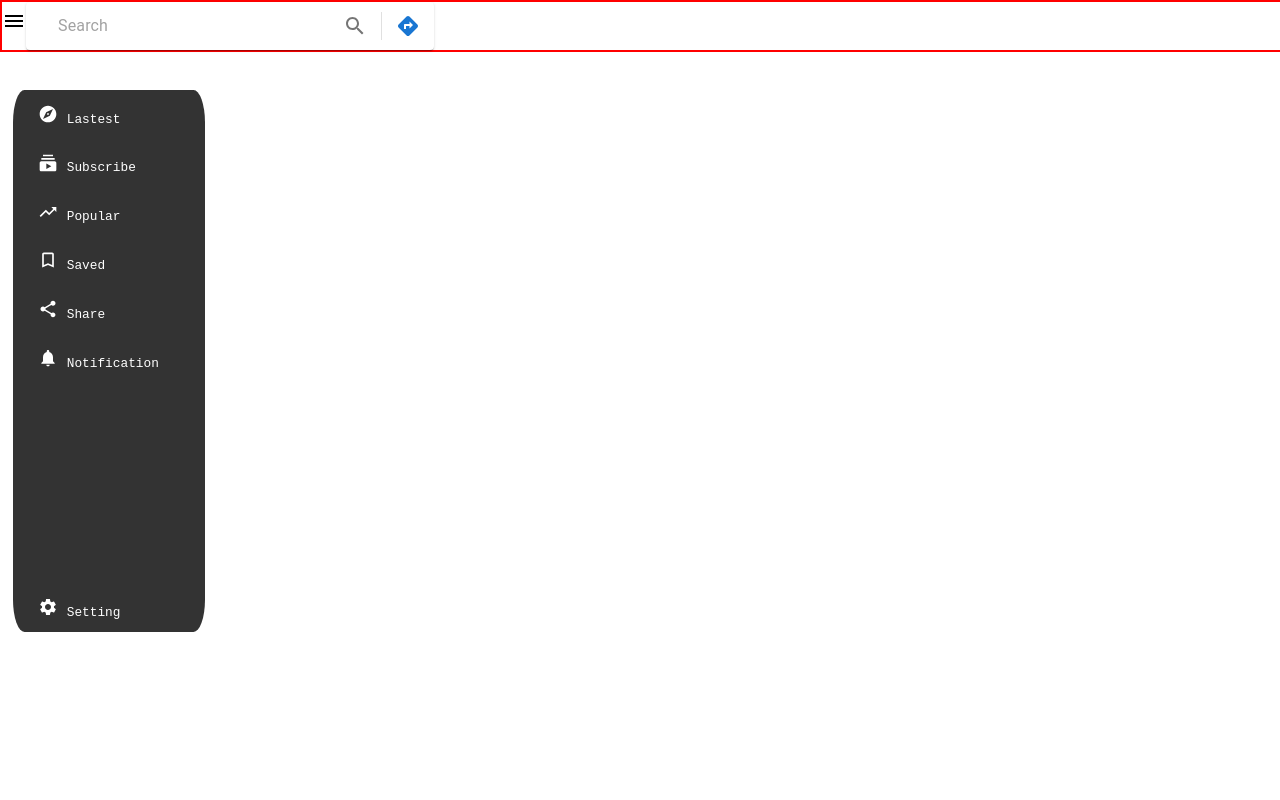
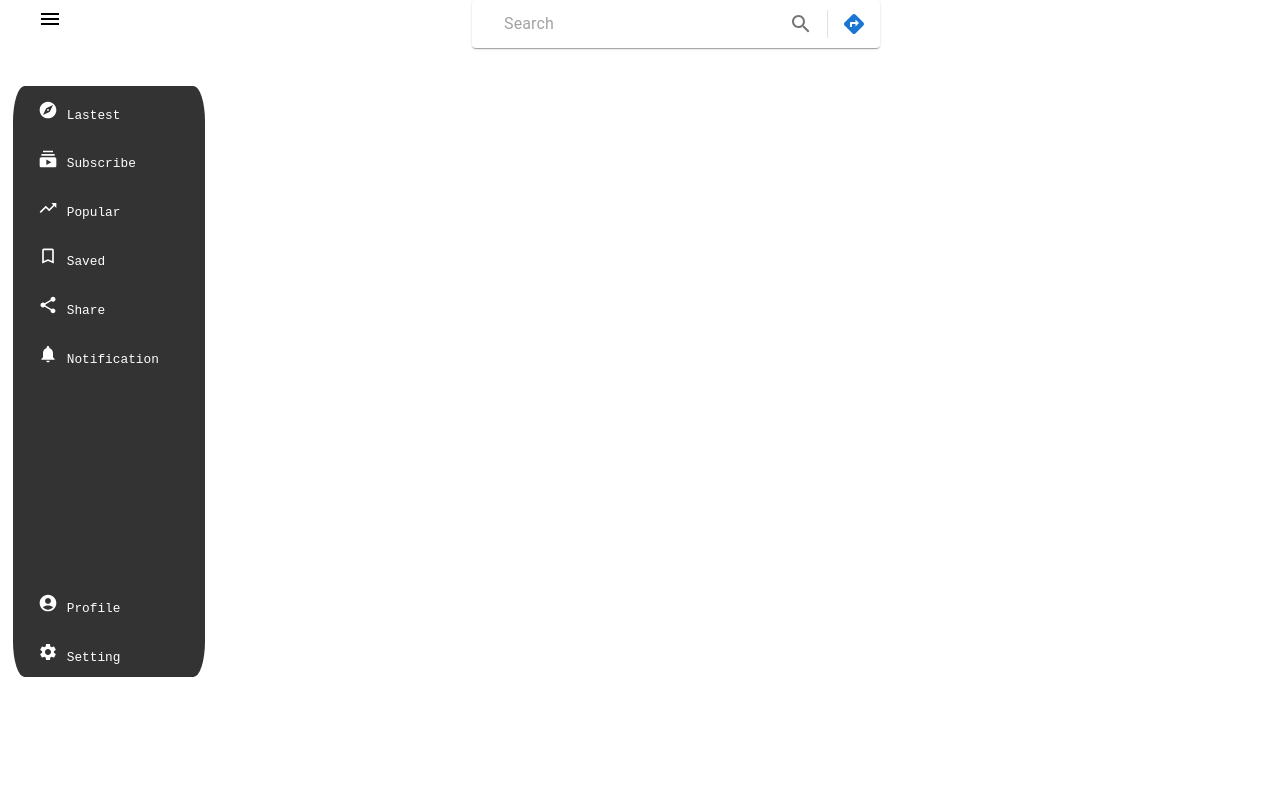
Before and after one commit to Raushankumar-prog/Zealblog, a React (Create React App) app in the folder fronted/: page / in a window 1280 px wide. Shown: the top 800 px of the page. Built offline with nearby package versions, Linux system fonts and the light colour scheme.

Commit message:
making of header section

```diff
--- a/fronted/src/Components/header/header.css
+++ b/fronted/src/Components/header/header.css
@@ -2,12 +2,17 @@
     display: flex;
     width:100%;
     height:auto;
-    border:2px solid red;
+
+
 }
 
-appicon1{
-     margin-top:14%;
-}
+
 .re{
     margin-top:30%;
 }
+.left{
+    padding-left: 3%;
+}
+.center{
+    padding-left:32%;
+}
--- a/fronted/src/Components/left/left.js
+++ b/fronted/src/Components/left/left.js
@@ -6,6 +6,7 @@ import TrendingUpIcon from '@mui/icons-material/TrendingUp';
 import ShareIcon from '@mui/icons-material/Share';
 import NotificationsIcon from '@mui/icons-material/Notifications';
 import ExploreIcon from '@mui/icons-material/Explore';
+import AccountCircleIcon from '@mui/icons-material/AccountCircle';
 const Left = () => {
     return (<div>
          <div className="fr">
@@ -34,8 +35,13 @@ const Left = () => {
              <div className="text"><p className="category">Notification</p></div>
         </div>
         <div  className="category2">
-             <div className="icon"><SettingsIcon SubscriptionsIcon fontSize="small"/></div>
+             <div className="icon"><AccountCircleIcon fontSize="small"/></div>
+              <div className="text"><p className="category">profile</p></div>
+       </div>
+       <div  className="category1">
+             <div className="icon"><SettingsIcon  fontSize="small"/></div>
               <div className="text"><p className="category">setting</p></div>
+
        </div>
         </div>
 
```
Also changed, not shown: fronted/src/Components/header/header.js (indentation only).
